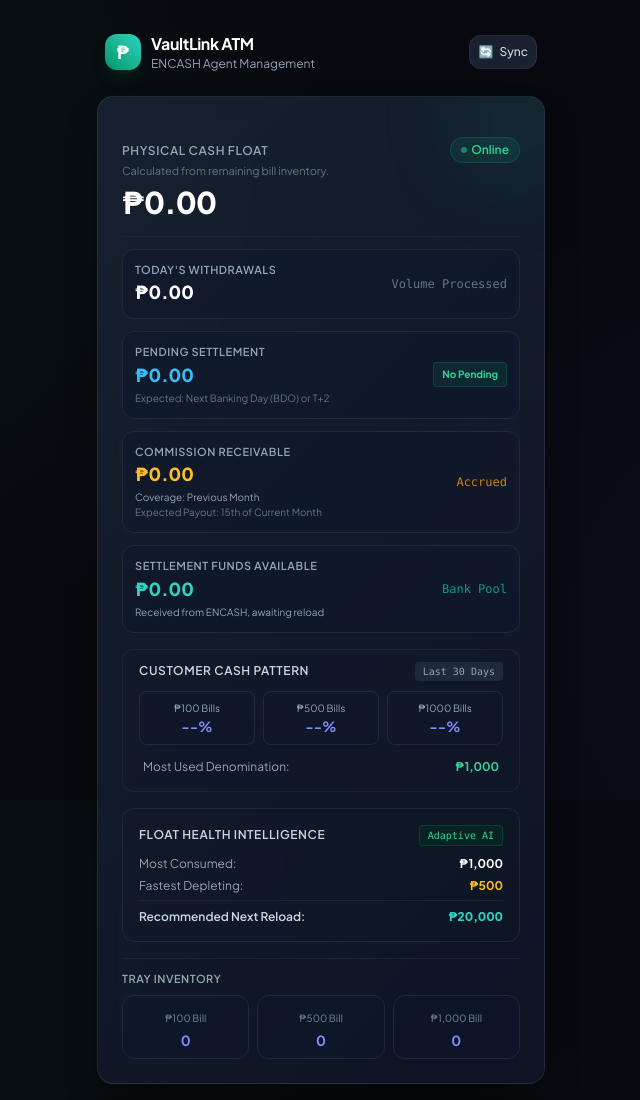
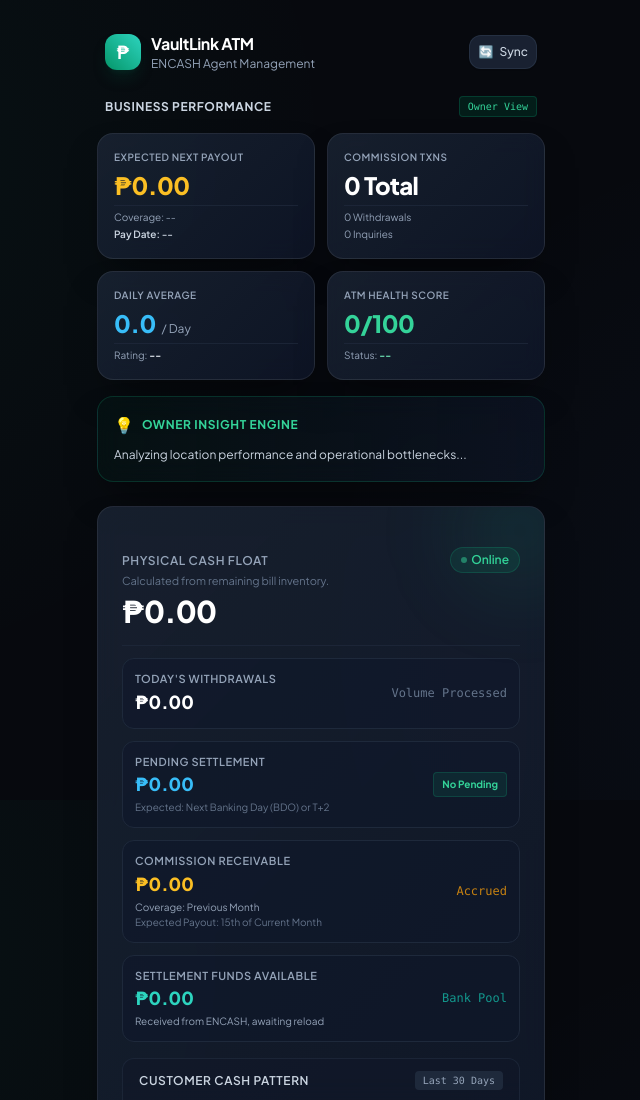
Before and after one commit to kennethrb/portable-atm, a plain HTML site: page index.html in a window 1280 px wide. Shown: the top 1100 px of the page, without its empty margins (319-959 px from the left). Drawn offline with nearby package versions, Linux system fonts and the light colour scheme; no server answers.

Commit message:
Update index.html

```diff
--- a/index.html
+++ b/index.html
@@ -36,6 +36,71 @@
                 <span>🔄</span>
                 <span class="font-medium">Sync</span>
             </button>
+        </div>
+
+        <!-- NEW BUSINESS PERFORMANCE DASHBOARD SECTION -->
+        <div class="space-y-4">
+            <div class="flex items-center justify-between px-2">
+                <h2 class="text-xs font-bold uppercase tracking-wider text-slate-300">Business Performance</h2>
+                <span class="text-[10px] text-emerald-400 font-mono bg-emerald-950/60 border border-emerald-800/50 px-2 py-0.5 rounded">Owner View</span>
+            </div>
+
+            <!-- KPI Cards Grid -->
+            <div class="grid grid-cols-2 gap-3">
+                <!-- KPI #1: Expected Next Commission PayOut -->
+                <div class="bank-card rounded-2xl p-4 space-y-1">
+                    <span class="text-[10px] font-semibold tracking-wider text-slate-400 uppercase block">Expected Next Payout</span>
+                    <h3 id="kpiExpectedPayout" class="text-2xl font-extrabold text-amber-400 tracking-tight">₱0.00</h3>
+                    <div class="text-[10px] text-slate-400 pt-1 border-t border-slate-800/80 space-y-0.5">
+                        <span id="kpiCoverage" class="block">Coverage: --</span>
+                        <span id="kpiPayDate" class="block text-slate-300 font-semibold">Pay Date: --</span>
+                    </div>
+                </div>
+
+                <!-- KPI #2: Commission Transactions -->
+                <div class="bank-card rounded-2xl p-4 space-y-1">
+                    <span class="text-[10px] font-semibold tracking-wider text-slate-400 uppercase block">Commission Txns</span>
+                    <h3 id="kpiTotalTxns" class="text-2xl font-extrabold text-white tracking-tight">0 Total</h3>
+                    <div class="text-[10px] text-slate-400 pt-1 border-t border-slate-800/80 space-y-0.5">
+                        <span id="kpiWithdrawalsCount" class="block">0 Withdrawals</span>
+                        <span id="kpiInquiriesCount" class="block">0 Inquiries</span>
+                    </div>
+                </div>
+
+                <!-- KPI #3: Daily Average Transactions -->
+                <div class="bank-card rounded-2xl p-4 space-y-1">
+                    <span class="text-[10px] font-semibold tracking-wider text-slate-400 uppercase block">Daily Average</span>
+                    <div class="flex items-baseline space-x-1.5">
+                        <h3 id="kpiDailyAvg" class="text-2xl font-extrabold text-sky-400 tracking-tight">0.0</h3>
+                        <span class="text-xs text-slate-400">/ Day</span>
+                    </div>
+                    <div class="text-[10px] text-slate-400 pt-1 border-t border-slate-800/80">
+                        Rating: <span id="kpiDailyRating" class="font-bold text-slate-200">--</span>
+                    </div>
+                </div>
+
+                <!-- KPI #4: ATM Health Score -->
+                <div class="bank-card rounded-2xl p-4 space-y-1">
+                    <span class="text-[10px] font-semibold tracking-wider text-slate-400 uppercase block">ATM Health Score</span>
+                    <div class="flex items-baseline space-x-1.5">
+                        <h3 id="kpiHealthScore" class="text-2xl font-extrabold text-emerald-400 tracking-tight">0/100</h3>
+                    </div>
+                    <div class="text-[10px] text-slate-400 pt-1 border-t border-slate-800/80">
+                        Status: <span id="kpiHealthRating" class="font-bold text-emerald-300">--</span>
+                    </div>
+                </div>
+            </div>
+
+            <!-- Owner Insight Engine Panel -->
+            <div class="bank-card rounded-2xl p-4 space-y-2 border border-emerald-500/20 bg-gradient-to-r from-emerald-950/20 to-slate-900/60">
+                <div class="flex items-center space-x-2">
+                    <span class="text-base">💡</span>
+                    <h4 class="text-xs font-bold text-emerald-400 uppercase tracking-wider">Owner Insight Engine</h4>
+                </div>
+                <p id="ownerInsightText" class="text-xs text-slate-300 leading-relaxed">
+                    Analyzing location performance and operational bottlenecks...
+                </p>
+            </div>
         </div>
 
         <!-- Live Financial Summary Card -->
```
